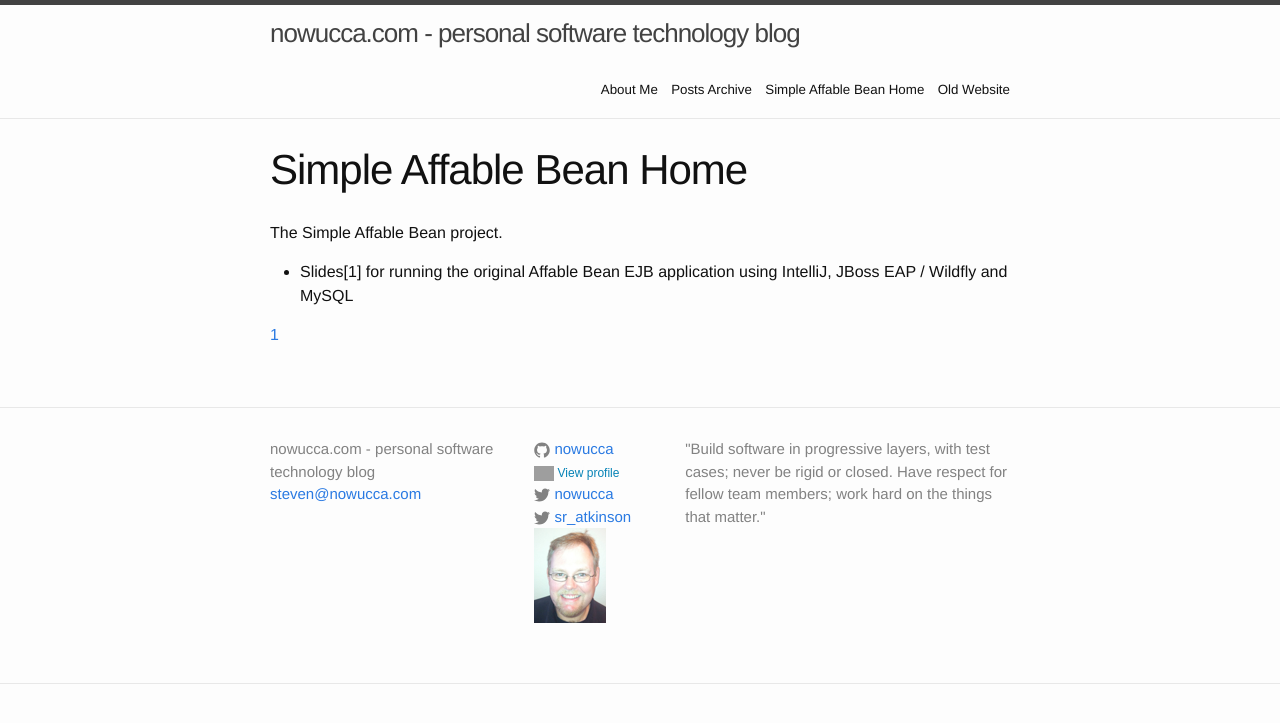
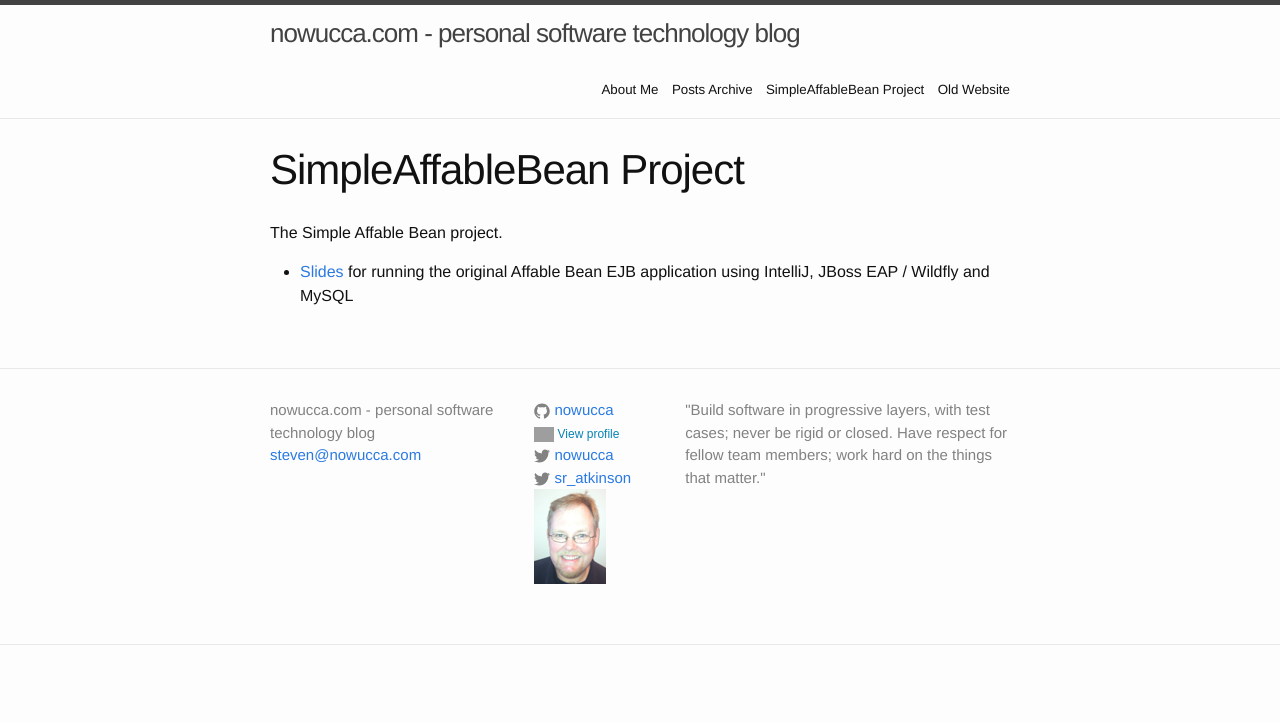
Before and after one commit to nowucca/nowucca.github.io, a Jekyll site: the page built from SimpleAffableBean/index.md, in a window 1280 px wide. Shown: the top 723 px of the page. Built offline with Jekyll 4.4.1, drawn with Linux system fonts in a browser that asks for light colours; grey boxes are pictures that could not be loaded.

Commit message:
Adding the actual slides to assist in teaching IntelliJ setup for the initial version of SimpleAffableBean

```diff
--- a/SimpleAffableBean/index.md
+++ b/SimpleAffableBean/index.md
@@ -1,10 +1,10 @@
 ---
 layout: page
-title: Simple Affable Bean Home
+title: SimpleAffableBean Project
 permalink: /SimpleAffableBean/
 ---
 The Simple Affable Bean project.
 
-* Slides[1] for running the original Affable Bean EJB application using IntelliJ, JBoss EAP / Wildfly and MySQL
+* [Slides][1] for running the original Affable Bean EJB application using IntelliJ, JBoss EAP / Wildfly and MySQL
 
-[1](/SimpleAffableBean/docs/intellij-jboss-setup.pdf)
+[1]: /SimpleAffableBean/docs/intellij-jboss-setup.pdf
```
Also changed, not shown: 1 other file.
